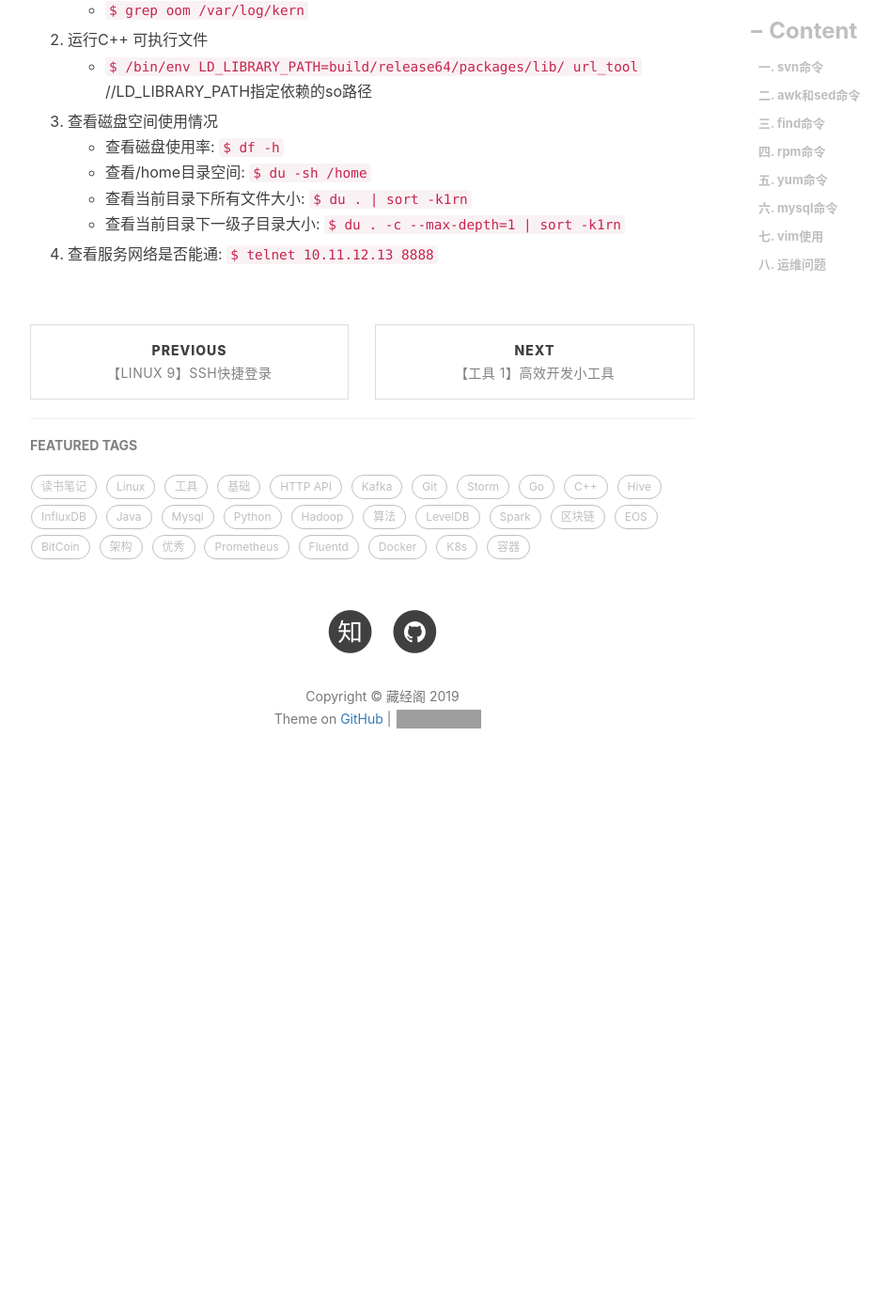
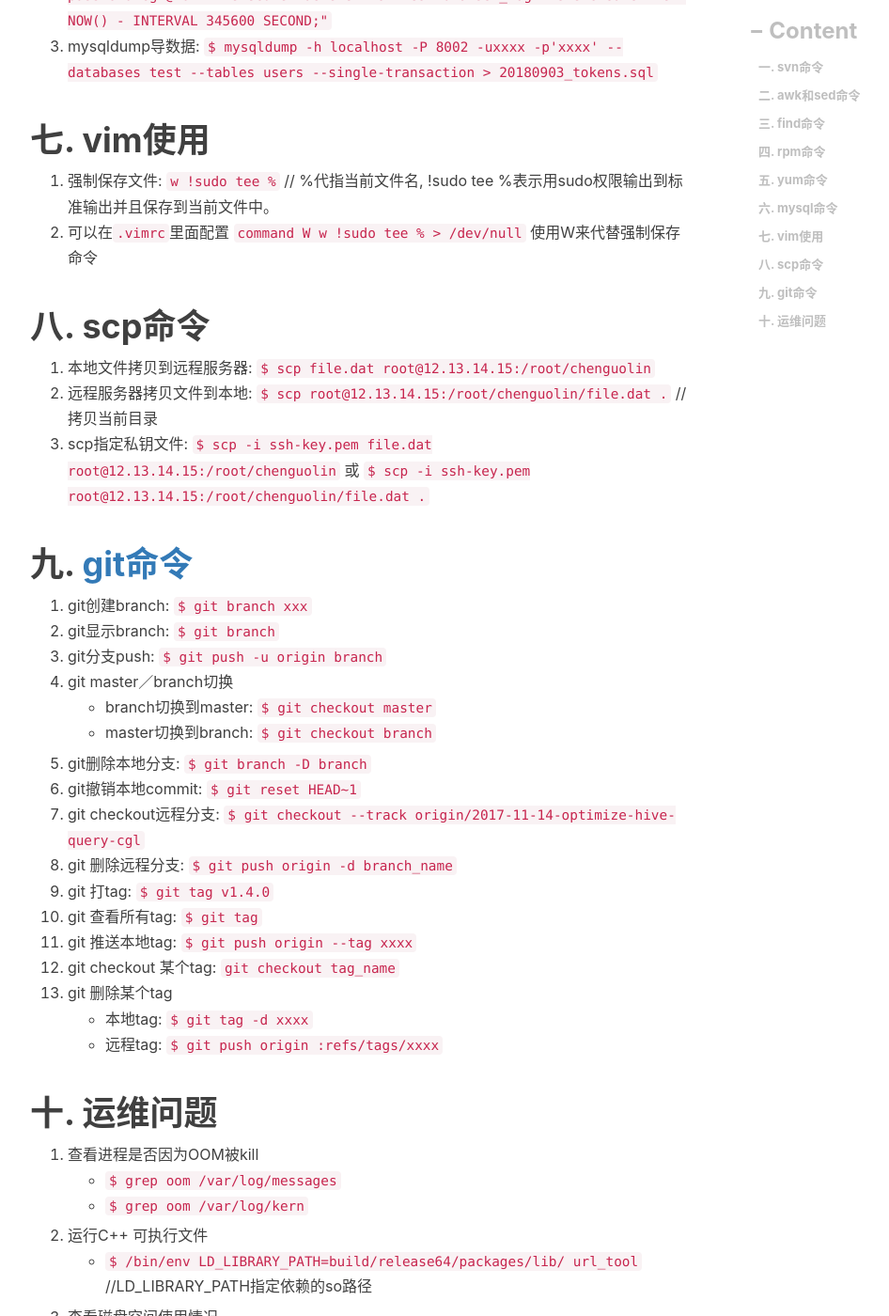
Before and after one commit to engru/chenguolin.github.io, a Jekyll site: the page built from _posts/2016-09-27-【Linux-10】Linux开发运维总结.md, in a window 1280 px wide and 1400 px high, scrolled down 2925 px. Shown: the whole window at 94% size, without its empty margins (233-1179 px from the left). Built offline with Jekyll 4.4.1, drawn with Linux system fonts in a browser that asks for light colours; nearby versions of some CDN libraries; comment, search, counter and statistics services are not loaded; before the commit the page ends 3794 px from its top, so only the background shows below that; some of the changed text lies outside the part shown; grey boxes are pictures that could not be loaded.

Commit message:
Update 2016-09-27-【Linux-10】Linux开发运维总结.md

```diff
--- a/_posts/2016-09-27-【Linux-10】Linux开发运维总结.md
+++ b/_posts/2016-09-27-【Linux-10】Linux开发运维总结.md
@@ -43,16 +43,29 @@ tags:         #标签
 5. 查看rpm包的文件: `$ rpm -qpf Linux-1.4-6.i368.rpm`
 6. 安装新的rpm包: `$ rpm -ivh file.rpm`
 7. 升级一个rpm包: `$ rpm -Uvh file.rpm`
-8. 删除一个rpm包: `$ rpm -e file.rpm`
+8. 卸载一个rpm包: `$ rpm -e file.rpm`
 9. 指定路径查看是否安装某些rpm包: `$ rpm -qa --root=/home/admin/chenguolin/workdir/project/_external/ | grep google_url`
 10. 查看某些文件是属于哪个rpm包: `$ rpm -qf /usr/local/lib64/libjvm.so`
 11. 查看rpm包的默认安装目录: `$ rpm -qpl xxx.rpm`
 12. 指定位置安装rpm包: `$ rpm -ivh --relocate /usr/bin=/home/admin/chenguolin xxx.rpm`
 13. rpm包解压: `$ rpm2cpio xx.rpm | cpio -div`
+14. fpm命令打rpm包: `$ fpm -s dir -t rpm --iteration 1.el6 -v 0.0.1 -n pgproxy --description "paogao proxy" --prefix="/usr/local/" --post-install post_install.sh --post-uninstall post_unins tall.sh --after-upgrade post_upgrade.sh pgproxy`
+    * -s: 指定源类型
+    * -t: 指定目标类型
+    * --iteration: release版本
+    * -v: 版本
+    * -n: rpm名称
+    * --description: 描述
+    * --prefix: rpm包默认安装路径
+    * --post-install: rpm安装成功后执行的脚本
+    * --post-uninstall: rpm 卸载后执行的脚本
+    * —after-upgrade: 更新rpm包后要执行的脚本
+    * pgproxy: 要打包的目录
 
 # 五. yum命令
 1. 查看哪些rpm包中包含指定文件: `$ yum provides libjvm.so`
 2. 搜索系统下的某些rpm包: `$ yum search xxx`
+3. 查看安装的rpm包: `$ yum list xxx`
 
 # 六. mysql命令
 1. 登录mysql: `$ mysql -A  -h localhost --port port -u myname -p mypass mydb`
@@ -63,7 +76,31 @@ tags:         #标签
 1. 强制保存文件: `w !sudo tee %`   // %代指当前文件名, !sudo tee %表示用sudo权限输出到标准输出并且保存到当前文件中。
 2. 可以在`.vimrc`里面配置 `command W w !sudo tee % > /dev/null` 使用W来代替强制保存命令
 
-# 八. 运维问题
+# 八. scp命令
+1. 本地文件拷贝到远程服务器: `$ scp file.dat root@12.13.14.15:/root/chenguolin`
+2. 远程服务器拷贝文件到本地: `$ scp root@12.13.14.15:/root/chenguolin/file.dat .`  //拷贝当前目录
+3. scp指定私钥文件: `$ scp -i ssh-key.pem file.dat root@12.13.14.15:/root/chenguolin` 或 `$ scp -i ssh-key.pem root@12.13.14.15:/root/chenguolin/file.dat .`
+
+# 九. [git命令](https://chenguolin.github.io/2017/09/02/Git-2-Git-%E5%B8%B8%E7%94%A8%E5%91%BD%E4%BB%A4/)
+1. git创建branch: `$ git branch xxx`
+2. git显示branch: `$ git branch`
+3. git分支push: `$ git push -u origin branch`
+4. git master／branch切换
+   + branch切换到master: `$ git checkout master`
+   + master切换到branch: `$ git checkout branch`
+5. git删除本地分支: `$ git branch -D branch`
+6. git撤销本地commit: `$ git reset HEAD~1`
+7. git checkout远程分支: `$ git checkout --track origin/2017-11-14-optimize-hive-query-cgl`
+8. git 删除远程分支: `$ git push origin -d branch_name`
+9. git 打tag: `$ git tag v1.4.0`
+10. git 查看所有tag: `$ git tag`
+11. git 推送本地tag: `$ git push origin --tag xxxx`
+12. git checkout 某个tag: `git checkout tag_name`
+13. git 删除某个tag
+    + 本地tag: `$ git tag -d xxxx`
+    + 远程tag: `$ git push origin :refs/tags/xxxx`
+
+# 十. 运维问题
 1. 查看进程是否因为OOM被kill
    + `$ grep oom /var/log/messages`
    + `$ grep oom /var/log/kern`
@@ -74,4 +111,6 @@ tags:         #标签
    + 查看/home目录空间: `$ du -sh /home`
    + 查看当前目录下所有文件大小: `$ du . | sort -k1rn`
    + 查看当前目录下一级子目录大小: `$ du . -c --max-depth=1 | sort -k1rn`
-4. 查看服务网络是否能通: `$ telnet 10.11.12.13 8888`
+4. 查看服务网络是否能通
+   + telnet命令: `$ telnet 10.11.12.13 8888`
+   + tcpping命令: `$ tcpping 10.11.12.13 port`
```
